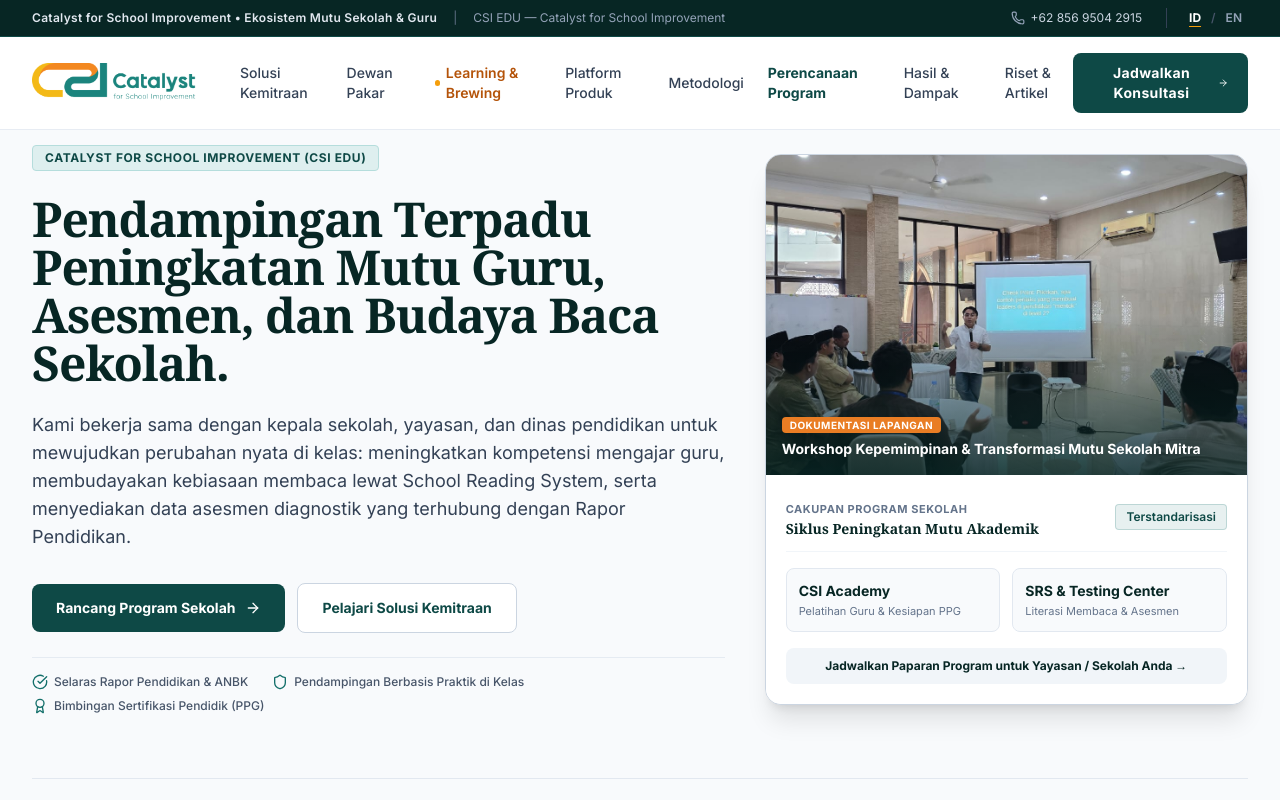
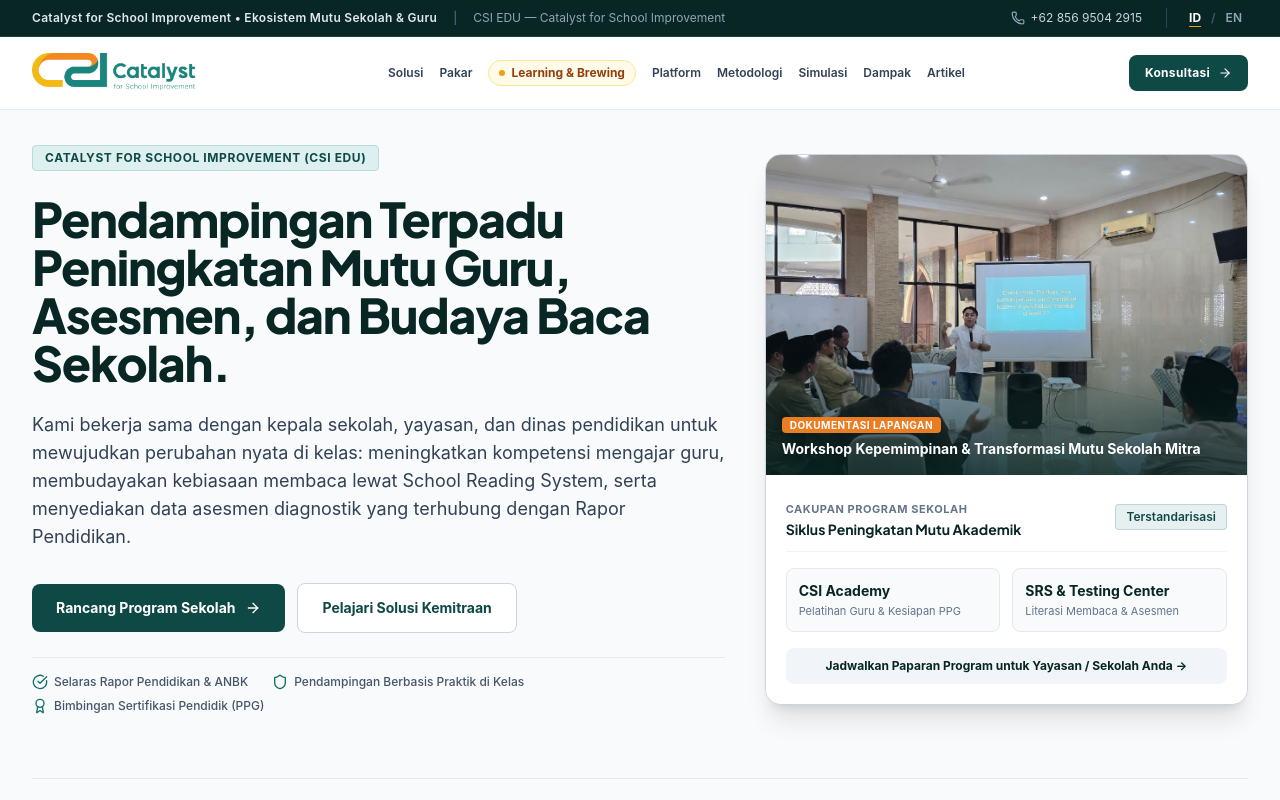
Before and after one commit to mdr25/csi-edu, a Next.js app: page / in a window 1280 px wide. Shown: the top 800 px of the page. Built offline with nearby package versions, Linux system fonts and the light colour scheme.

Commit message:
refactor: switch typography to Plus Jakarta Sans and streamline desktop navbar into spacious single-line layout

```diff
--- a/src/app/layout.tsx
+++ b/src/app/layout.tsx
@@ -1,12 +1,13 @@
 import type { Metadata } from "next";
-import { Inter } from "next/font/google";
+import { Plus_Jakarta_Sans } from "next/font/google";
 import "./globals.css";
 import { LanguageProvider } from "@/context/LanguageContext";
 
-const inter = Inter({
+const plusJakartaSans = Plus_Jakarta_Sans({
   subsets: ["latin"],
-  variable: "--font-inter",
+  variable: "--font-plus-jakarta-sans",
   display: "swap",
+  weight: ["400", "500", "600", "700", "800"],
 });
 
 export const metadata: Metadata = {
@@ -41,7 +42,7 @@
   children: React.ReactNode;
 }>) {
   return (
-    <html lang="id" className={`${inter.variable} scroll-smooth`}>
+    <html lang="id" className={`${plusJakartaSans.variable} font-sans scroll-smooth`}>
       <body className="antialiased bg-slate-50 text-slate-900 selection:bg-emerald-100 selection:text-emerald-900">
         <LanguageProvider>{children}</LanguageProvider>
       </body>
--- a/src/components/Navbar.tsx
+++ b/src/components/Navbar.tsx
@@ -80,8 +80,8 @@
         <div className="max-w-7xl mx-auto px-4 sm:px-6 lg:px-8">
           <div className="flex items-center justify-between">
             {/* Corporate Brand Identity */}
-            <a href="#" className="flex items-center gap-3.5 group">
-              <div className="relative h-10 w-44 sm:w-52 transition-transform group-hover:scale-[1.02]">
+            <a href="#" className="flex items-center gap-3.5 group shrink-0">
+              <div className="relative h-10 w-40 sm:w-48 transition-transform group-hover:scale-[1.02]">
                 <Image
                   src="/img/logo-csi.png"
                   alt="Catalyst for School Improvement - CSI EDU"
@@ -93,66 +93,66 @@
             </a>
 
             {/* Desktop Navigation */}
-            <nav className="hidden xl:flex items-center gap-6 text-sm font-medium text-slate-700">
+            <nav className="hidden xl:flex items-center gap-4 2xl:gap-6 text-xs 2xl:text-sm font-semibold text-slate-700">
               <a
                 href="#solutions"
-                className="hover:text-navy-900 hover:font-semibold transition-colors"
+                className="hover:text-navy-900 transition-colors whitespace-nowrap"
               >
                 {t.nav.solutions}
               </a>
               <a
                 href="#expert"
-                className="hover:text-navy-900 hover:font-semibold transition-colors"
+                className="hover:text-navy-900 transition-colors whitespace-nowrap"
               >
                 {t.nav.leadership}
               </a>
               <a
                 href="#learning-brewing"
-                className="hover:text-navy-900 hover:font-semibold transition-colors flex items-center gap-1.5 text-amber-700 font-semibold"
+                className="hover:text-navy-900 transition-colors whitespace-nowrap flex items-center gap-1.5 text-amber-800 font-bold bg-amber-50 px-2.5 py-1 rounded-full border border-amber-200 shadow-2xs"
               >
-                <span className="w-1.5 h-1.5 rounded-full bg-amber-500 animate-pulse" />
-                {t.nav.learningBrewing}
+                <span className="w-1.5 h-1.5 rounded-full bg-amber-500 animate-pulse shrink-0" />
+                <span>{t.nav.learningBrewing}</span>
               </a>
               <a
                 href="#products"
-                className="hover:text-navy-900 hover:font-semibold transition-colors"
+                className="hover:text-navy-900 transition-colors whitespace-nowrap"
               >
                 {t.nav.products}
               </a>
               <a
                 href="#methodology"
-                className="hover:text-navy-900 hover:font-semibold transition-colors"
+                className="hover:text-navy-900 transition-colors whitespace-nowrap"
               >
                 {t.nav.methodology}
               </a>
               <a
                 href="#planner"
-                className="text-navy-900 font-bold hover:text-navy-700 transition-colors"
+                className="hover:text-navy-900 transition-colors whitespace-nowrap"
               >
                 {t.nav.planner}
               </a>
               <a
                 href="#case-studies"
-                className="hover:text-navy-900 hover:font-semibold transition-colors"
+                className="hover:text-navy-900 transition-colors whitespace-nowrap"
               >
                 {t.nav.caseStudies}
               </a>
               <a
                 href="#articles"
-                className="hover:text-navy-900 hover:font-semibold transition-colors"
+                className="hover:text-navy-900 transition-colors whitespace-nowrap"
               >
                 {t.nav.articles}
               </a>
             </nav>
 
             {/* Right Action */}
-            <div className="hidden lg:flex items-center gap-4">
+            <div className="hidden xl:flex items-center gap-4 shrink-0">
               <button
                 onClick={openModal}
-                className="px-5 py-2.5 rounded-lg bg-navy-900 hover:bg-navy-800 text-white text-xs sm:text-sm font-bold tracking-wide transition-colors shadow-xs flex items-center gap-2"
+                className="px-4 2xl:px-5 py-2.5 rounded-lg bg-navy-900 hover:bg-navy-800 text-white text-xs 2xl:text-sm font-bold tracking-wide transition-colors shadow-xs flex items-center gap-2 whitespace-nowrap"
               >
                 <span>{t.nav.contactBtn}</span>
-                <ArrowRight className="w-3.5 h-3.5" />
+                <ArrowRight className="w-3.5 h-3.5 shrink-0" />
               </button>
             </div>
 
--- a/src/data/translations.ts
+++ b/src/data/translations.ts
@@ -186,15 +186,15 @@
       phone: "+62 856 9504 2915",
     },
     nav: {
-      solutions: "Solusi Kemitraan",
-      leadership: "Dewan Pakar",
+      solutions: "Solusi",
+      leadership: "Pakar",
       learningBrewing: "Learning & Brewing",
-      products: "Platform Produk",
+      products: "Platform",
       methodology: "Metodologi",
-      planner: "Perencanaan Program",
-      caseStudies: "Hasil & Dampak",
-      articles: "Riset & Artikel",
-      contactBtn: "Jadwalkan Konsultasi",
+      planner: "Simulasi",
+      caseStudies: "Dampak",
+      articles: "Artikel",
+      contactBtn: "Konsultasi",
     },
     hero: {
       eyebrow: "Catalyst for School Improvement (CSI EDU)",
@@ -520,15 +520,15 @@
       phone: "+62 856 9504 2915",
     },
     nav: {
-      solutions: "Partnership Solutions",
-      leadership: "Expert Council",
+      solutions: "Solutions",
+      leadership: "Experts",
       learningBrewing: "Learning & Brewing",
       products: "Platforms",
       methodology: "Methodology",
-      planner: "Program Planner",
-      caseStudies: "Outcomes & Impact",
-      articles: "Research & Insights",
-      contactBtn: "Schedule Consultation",
+      planner: "Simulator",
+      caseStudies: "Impact",
+      articles: "Articles",
+      contactBtn: "Consultation",
     },
     hero: {
       eyebrow: "Catalyst for School Improvement (CSI EDU)",
--- a/tailwind.config.ts
+++ b/tailwind.config.ts
@@ -61,8 +61,8 @@
         },
       },
       fontFamily: {
-        sans: ["var(--font-inter)", "system-ui", "sans-serif"],
-        serif: ["Georgia", "Cambria", "Times New Roman", "serif"],
+        sans: ["var(--font-plus-jakarta-sans)", "system-ui", "sans-serif"],
+        serif: ["var(--font-plus-jakarta-sans)", "system-ui", "sans-serif"],
       },
     },
   },
```
